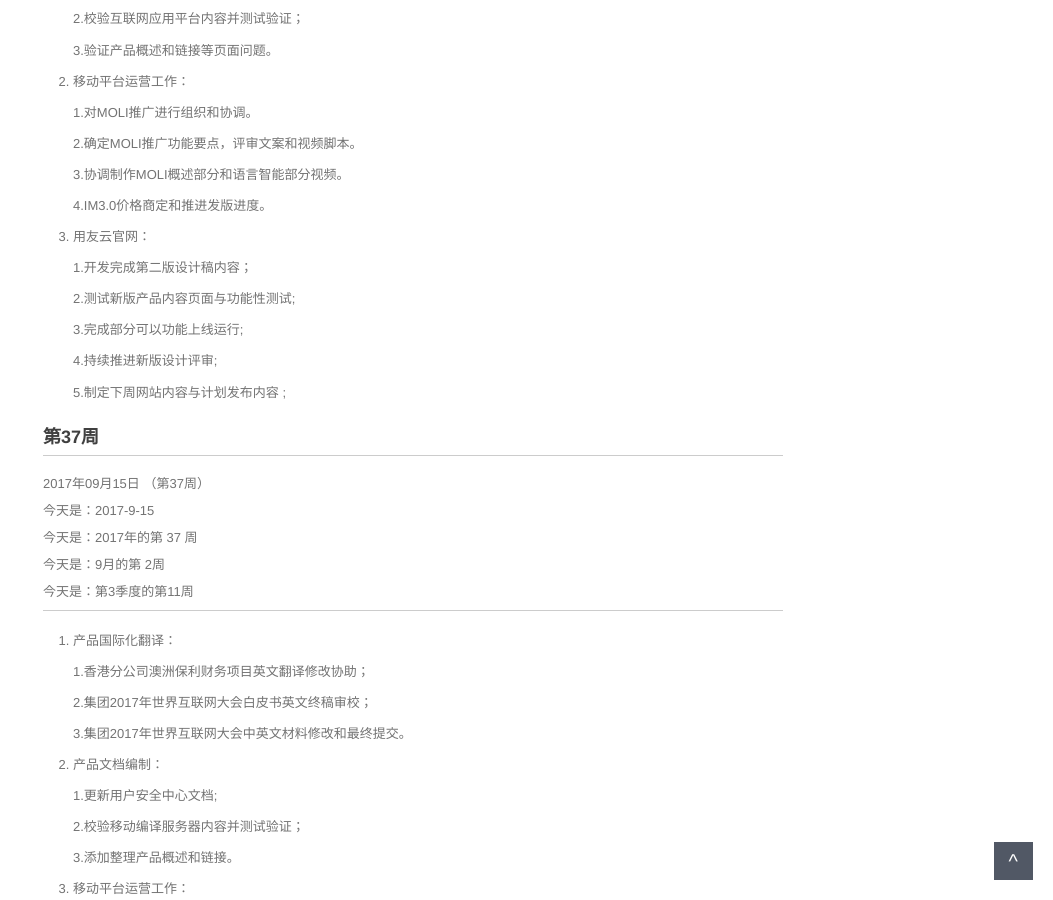
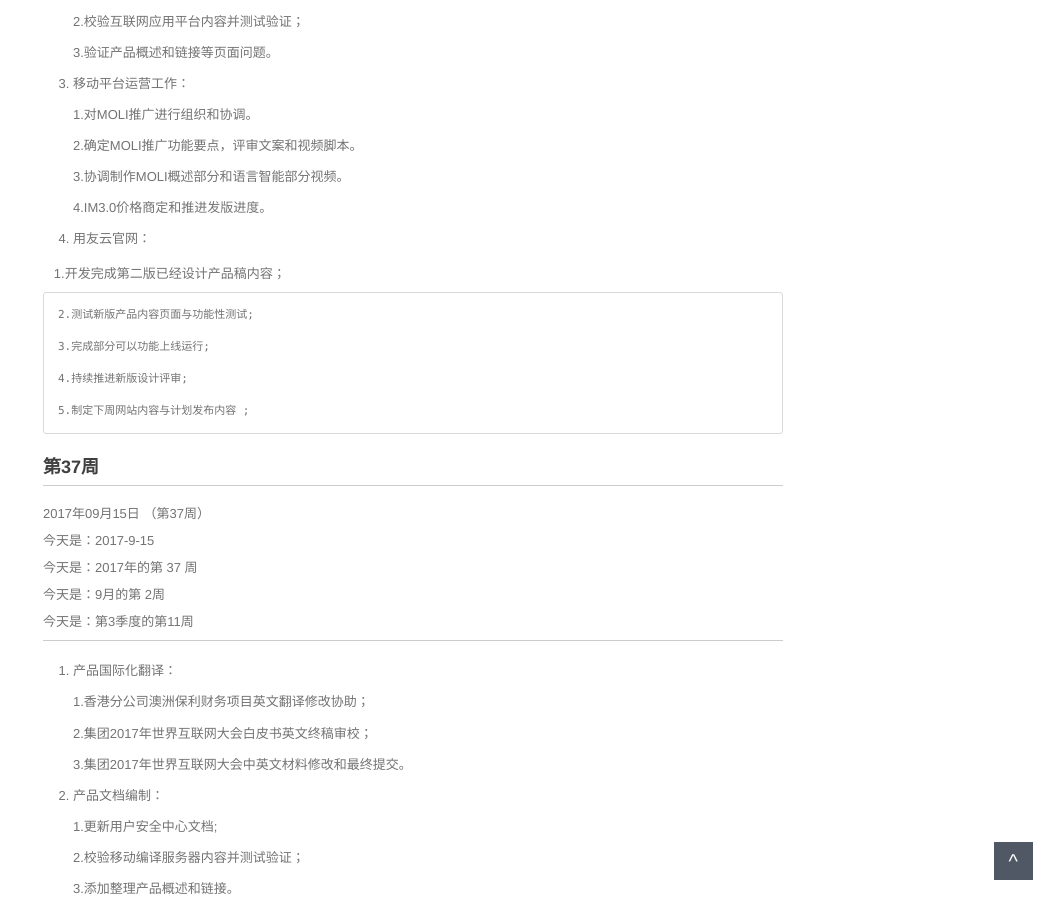
Before and after one commit to walllFlower/blog, a Jekyll site: the page built from _posts/2017-06-22-day_report_cxz.md, in a window 1280 px wide and 900 px high, scrolled down 712 px. Shown: the whole window, without its empty margins (227-1280 px from the left). Built offline with Jekyll 4.4.1, drawn with Linux system fonts in a browser that asks for light colours; comment, search, counter and statistics services are not loaded.

Commit message:
Update 2017-06-22-day_report_cxz.md

```diff
--- a/_posts/2017-06-22-day_report_cxz.md
+++ b/_posts/2017-06-22-day_report_cxz.md
@@ -27,9 +27,9 @@ categories: 日报
 
     1.香港分公司澳洲保利财务项目英文翻译修改协助；
 
-    2.集团2017年世界互联网大会中英文材料最终修改和提交。
+    2.集团2017年世界互联网大会中英文材料最终修改和提交。
 
-    3.世界互联网大会英文材料翻译入库。
+    3.世界互联网大会英文材料翻译入库。
 
 2. 产品文档编制：
 
@@ -51,7 +51,7 @@ categories: 日报
 
 4. 用友云官网：
 
-    1.开发完成第二版设计稿内容；
+    1.开发完成第二版已经设计产品稿内容；
 
     2.测试新版产品内容页面与功能性测试;
 
```
